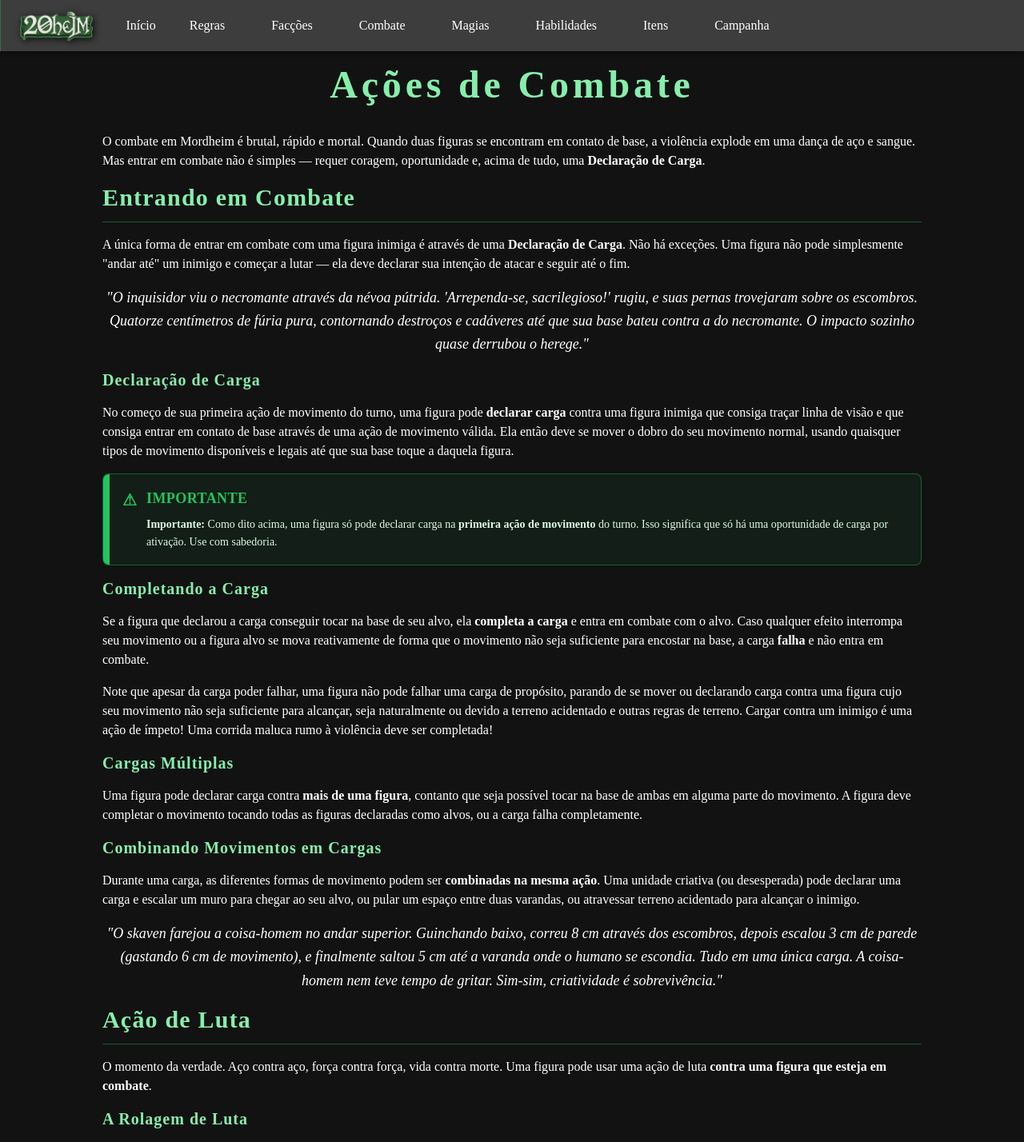
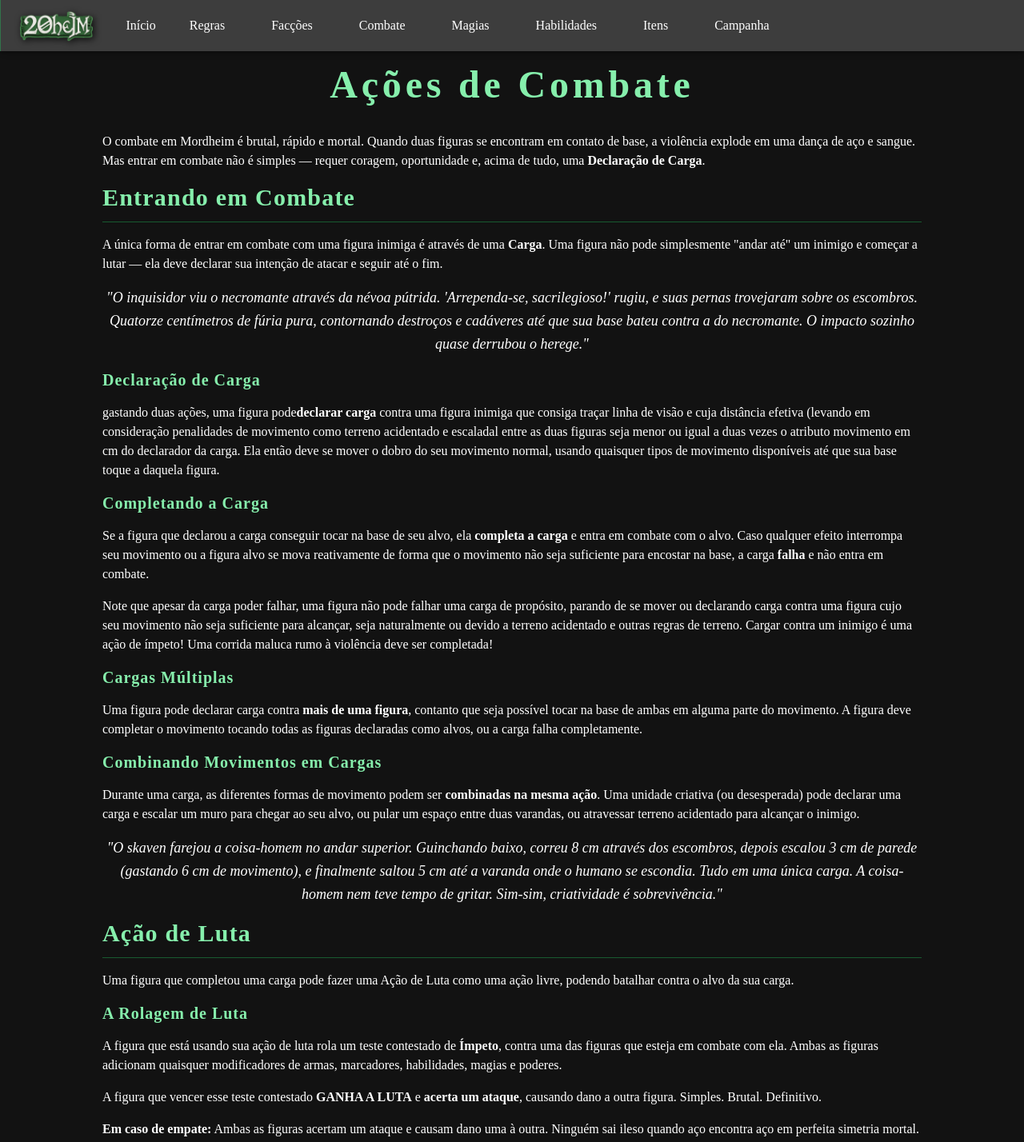
Before and after one commit to David-Bugaboo/Twentyheim, a React (Vite) app: page /rules/combat-actions in a window 1280 px wide. Shown: the top 1428 px of the page at 80% size. Built offline with nearby package versions, Linux system fonts and the light colour scheme; some icons are missing.

Commit message:
Atualizar o CombatActionsPage.tsx

```diff
--- a/src/pages/rules/CombatActionsPage.tsx
+++ b/src/pages/rules/CombatActionsPage.tsx
@@ -25,9 +25,7 @@ function CombatActionsPage() {
             <HeaderH1>Entrando em Combate</HeaderH1>
             <MobileText>
               A única forma de entrar em combate com uma figura inimiga é
-              através de uma <strong>Declaração de Carga</strong>. Não há
-              exceções. Uma figura não pode simplesmente "andar até" um inimigo
-              e começar a lutar — ela deve declarar sua intenção de atacar e
+              através de uma <strong> Carga</strong>. Uma figura não pode simplesmente "andar até" um inimigo e começar a lutar — ela deve declarar sua intenção de atacar e
               seguir até o fim.
             </MobileText>
 
@@ -44,20 +42,14 @@ function CombatActionsPage() {
 
             <HeaderH2>Declaração de Carga</HeaderH2>
             <MobileText>
-              No começo de sua primeira ação de movimento do turno, uma figura
-              pode <strong>declarar carga</strong> contra uma figura inimiga que
-              consiga traçar linha de visão e que consiga entrar em contato de
-              base através de uma ação de movimento válida. Ela então deve se
-              mover o dobro do seu movimento normal, usando quaisquer tipos de movimento disponíveis e legais até que sua
+   gastando duas ações, uma figura pode
+       <strong>declarar carga</strong> contra uma figura inimiga que
+              consiga traçar linha de visão e cuja distância efetiva (levando em consideração penalidades de movimento como terreno acidentado e escaladal entre as duas figuras seja menor ou igual a duas vezes o atributo movimento em cm do declarador da carga. Ela então deve se
+              mover o dobro do seu movimento normal, usando quaisquer tipos de movimento disponíveis até que sua
               base toque a daquela figura.
             </MobileText>
 
-            <WarningBox title="Importante" type="warning">
-              <strong>Importante:</strong> Como dito acima, uma figura só pode
-              declarar carga na <strong>primeira ação de movimento</strong> do
-              turno. Isso significa que só há uma oportunidade de carga por
-              ativação. Use com sabedoria.
-            </WarningBox>
+
 
             <HeaderH2>Completando a Carga</HeaderH2>
             <MobileText>
@@ -110,10 +102,8 @@ function CombatActionsPage() {
 
             <HeaderH1>Ação de Luta</HeaderH1>
             <MobileText>
-              O momento da verdade. Aço contra aço, força contra força, vida
-              contra morte. Uma figura pode usar uma ação de luta{" "}
-              <strong>contra uma figura que esteja em combate</strong>.
-            </MobileText>
+Uma figura que completou uma carga pode fazer uma Ação de Luta como uma ação livre, podendo batalhar contra o alvo da sua carga.
+               </MobileText>
 
             <HeaderH2>A Rolagem de Luta</HeaderH2>
             <MobileText>
```
